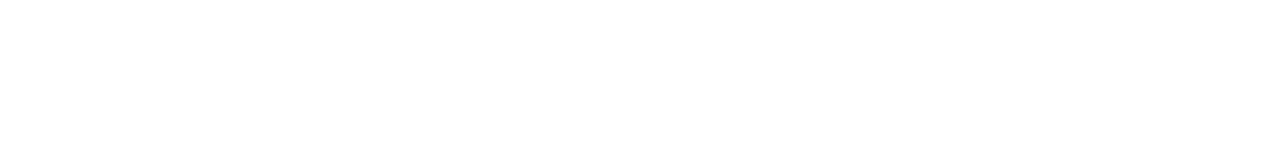
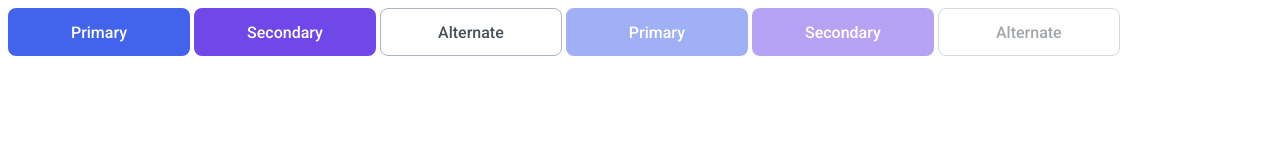
Before and after one commit to js-tasks-ru/htmlcss-20220210_maksim-obmok, a website: page 03-lection1/01-button/index.html in a window 1280 px wide. Drawn offline with Linux system fonts and the light colour scheme.

Commit message:
third task

```diff
--- /dev/null
+++ b/03-lection1/01-button/_type/button_alternate.css
@@ -0,0 +1,15 @@
+.button_alternate{
+    background: #FFFFFF;
+    color: #495057;
+    border: 1px solid #ACB5BD;
+    box-sizing: border-box;
+}
+
+.button_alternate:hover:enabled{
+    border-color: #212429;
+}
+
+.button_alternate:disabled{
+    color: #495057;
+    opacity: 0.5;
+}
--- /dev/null
+++ b/03-lection1/01-button/_type/button_primary.css
@@ -0,0 +1,14 @@
+.button_primary{
+    background: #4263EB;
+    color: #FFFFFF;
+    border-width: 0;
+}
+
+.button_primary:hover:enabled{
+    background: #2342C0;
+}
+
+.button_primary:disabled{
+    background: #4263EB;
+    opacity: 0.5;
+}
--- /dev/null
+++ b/03-lection1/01-button/_type/button_secondary.css
@@ -0,0 +1,14 @@
+.button_secondary{
+    background: #7048E8;
+    color: #FFFFFF;
+    border-width: 0;
+}
+
+.button_secondary:hover:enabled{
+    background: #5028C6;
+}
+
+.button_secondary:disabled{
+    background: #7048E8;
+    opacity: 0.5;
+}
--- a/03-lection1/01-button/button.css
+++ b/03-lection1/01-button/button.css
@@ -1 +1,11 @@
-/* Стилизация кнопки */
+@import "_type/button_primary.css";
+@import "_type/button_secondary.css";
+@import "_type/button_alternate.css";
+
+.button{
+    width: 182px;
+    height: 48px;
+    border-radius: 8px;
+    font: 500 16px Roboto;
+    line-height: 19px;
+}
--- a/03-lection1/01-button/index.html
+++ b/03-lection1/01-button/index.html
@@ -6,6 +6,11 @@
         <link rel="stylesheet" href="./button.css">
     </head>
     <body>
-
+        <button class="button button_primary">Primary</button>
+        <button class="button button_secondary">Secondary</button>
+        <button class="button button_alternate">Alternate</button>
+        <button class="button button_primary" disabled>Primary</button>
+        <button class="button button_secondary" disabled>Secondary</button>
+        <button class="button button_alternate" disabled>Alternate</button>
     </body>
 </html>
```
